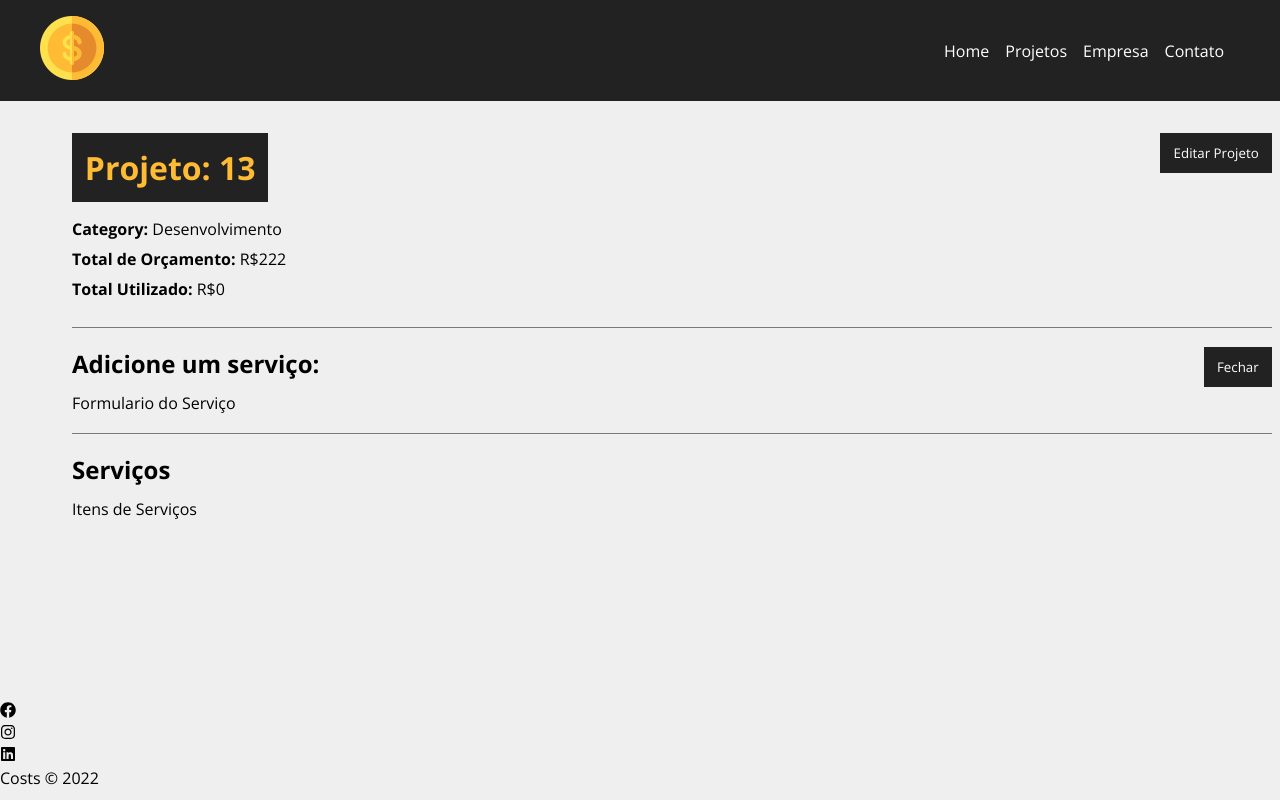
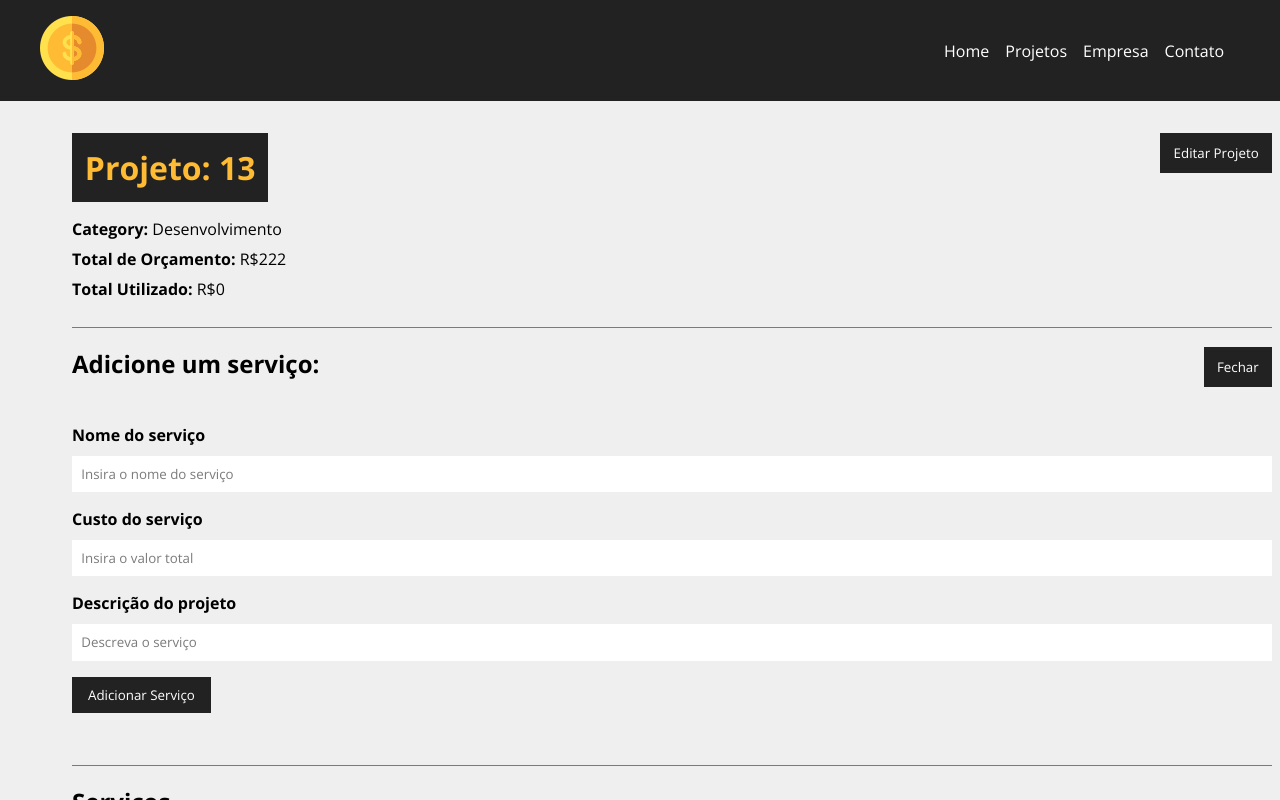
Before and after one commit to EdbergMartins/react-estudo-projeto, a React (Create React App) app: page /project/2 in a window 1280 px wide. Both pictures are taken after a click on the button "Adicionar Serviço". Shown: the top 800 px of the page. Built offline with nearby package versions, Linux system fonts and the light colour scheme; data requests are answered from the project's data file.

Commit message:
adicao de servico, com validacao

```diff
--- a/db.json
+++ b/db.json
@@ -18,8 +18,21 @@
         "id": "3",
         "name": "Design"
       },
-      "cost": 0,
-      "services": [],
+      "cost": 2,
+      "services": [
+        {
+          "name": "IHUR",
+          "cost": "1",
+          "description": "11",
+          "id": "247e5993-6dd1-4b26-916e-098cdbaaea0c"
+        },
+        {
+          "name": "IHUR",
+          "cost": "1",
+          "description": "11",
+          "id": "247e5993-6dd1-4b26-916e-098cdbaaea0c"
+        }
+      ],
       "id": 3
     }
   ],
--- a/src/components/pages/Project.jsx
+++ b/src/components/pages/Project.jsx
@@ -1,3 +1,5 @@
+import { parse, v4 as uuidv4 } from "uuid";
+
 import { useEffect, useState } from "react";
 import { useParams } from "react-router-dom";
 import styles from "./Project.module.css";
@@ -5,6 +7,7 @@
 import Container from "../layout/Container";
 import Message from "../layout/Message";
 import ProjectForm from "../project/ProjectForm";
+import ServiceFrom from "../service/ServiceFrom";
 
 function Project() {
   const { id } = useParams();
@@ -64,6 +67,42 @@
       .catch((err) => console.log(err));
   }
 
+  function createService(project) {
+    setMessage("");
+    // last service
+    const lastService = project.services[project.services.length - 1];
+
+    lastService.id = uuidv4();
+
+    const lastServiceCost = lastService.cost;
+
+    const newCost = parseFloat(project.cost) + parseFloat(lastServiceCost);
+
+    // maximum value validation
+    if (newCost > parseFloat(project.budget)) {
+      setMessage("Orçamento ultrapassado, verifique o valor do serviço!");
+      setType("error");
+      project.services.pop();
+      return false;
+    }
+
+    //adicionando o custo do serviço
+    project.cost = newCost;
+
+    //atulizando projeto
+    fetch(`http://localhost:5000/projects/${project.id}`, {
+      method: "PATCH",
+      headers: {
+        "Content-Type": "application/json",
+      },
+      body: JSON.stringify(project),
+    })
+      .then((resp) => resp.json())
+      .then((data) => {
+        console.log(data);
+      });
+  }
+
   return (
     <>
       {project.name ? (
@@ -104,7 +143,13 @@
                   {!showServiceForm ? "Adicionar Serviço" : "Fechar"}
                 </button>
                 <div className={styles.project_info}>
-                  {showServiceForm && <div>Formulario do Serviço</div>}
+                  {showServiceForm && (
+                    <ServiceFrom
+                      handleSubmit={createService}
+                      btnText="Adicionar Serviço"
+                      projectData={project}
+                    />
+                  )}
                 </div>
               </div>
             </div>
--- /dev/null
+++ b/src/components/service/ServiceFrom.jsx
@@ -0,0 +1,48 @@
+import { useState } from "react";
+import Input from "../form/Input";
+import SubmitButton from "../form/SubmitButton";
+
+import styles from "../project/ProjectForm.module.css";
+
+function ServiceForm({ handleSubmit, btnText, projectData }) {
+  const [service, setService] = useState({});
+
+  const submit = (e) => {
+    e.preventDefault();
+    projectData.services.push(service);
+    handleSubmit(projectData);
+  };
+
+  function handleChange(e) {
+    setService({ ...service, [e.target.name]: e.target.value });
+  }
+
+  return (
+    <form onSubmit={submit} className={styles.form}>
+      <Input
+        type="text"
+        text="Nome do serviço"
+        name="name"
+        placeholder="Insira o nome do serviço"
+        handleOnChange={handleChange}
+      />
+      <Input
+        type="number"
+        text="Custo do serviço"
+        name="cost"
+        placeholder="Insira o valor total"
+        handleOnChange={handleChange}
+      />
+      <Input
+        type="text"
+        text="Descrição do projeto"
+        name="description"
+        placeholder="Descreva o serviço"
+        handleOnChange={handleChange}
+      />
+      <SubmitButton text={btnText} />
+    </form>
+  );
+}
+
+export default ServiceForm;
```
